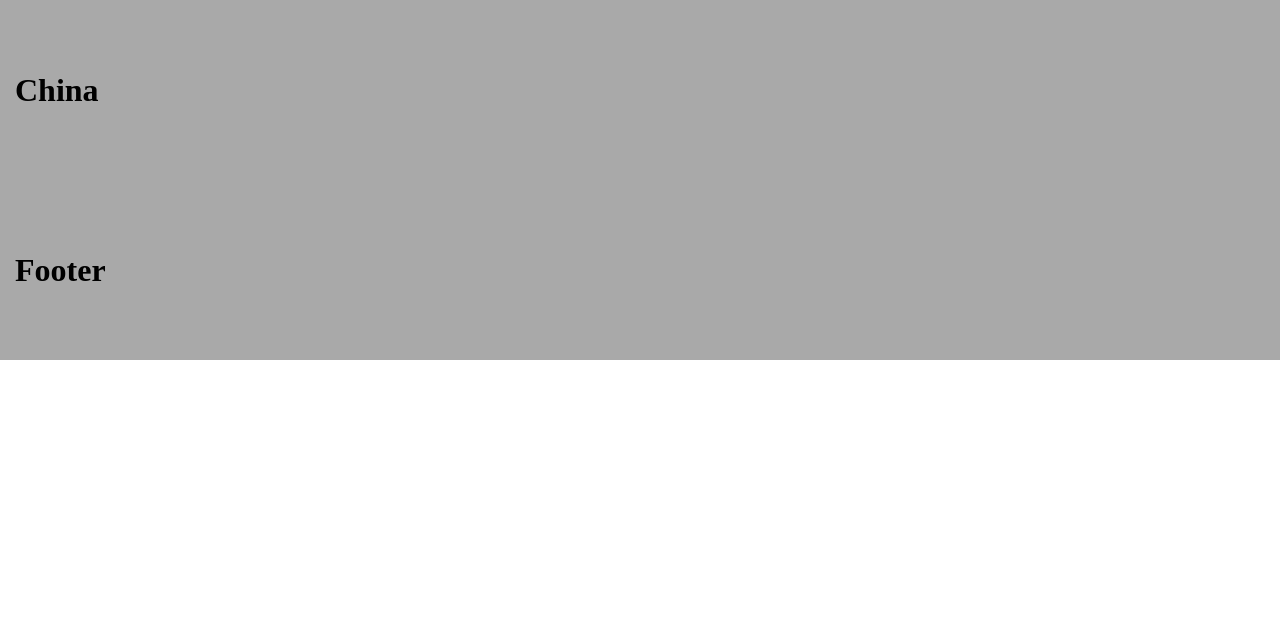
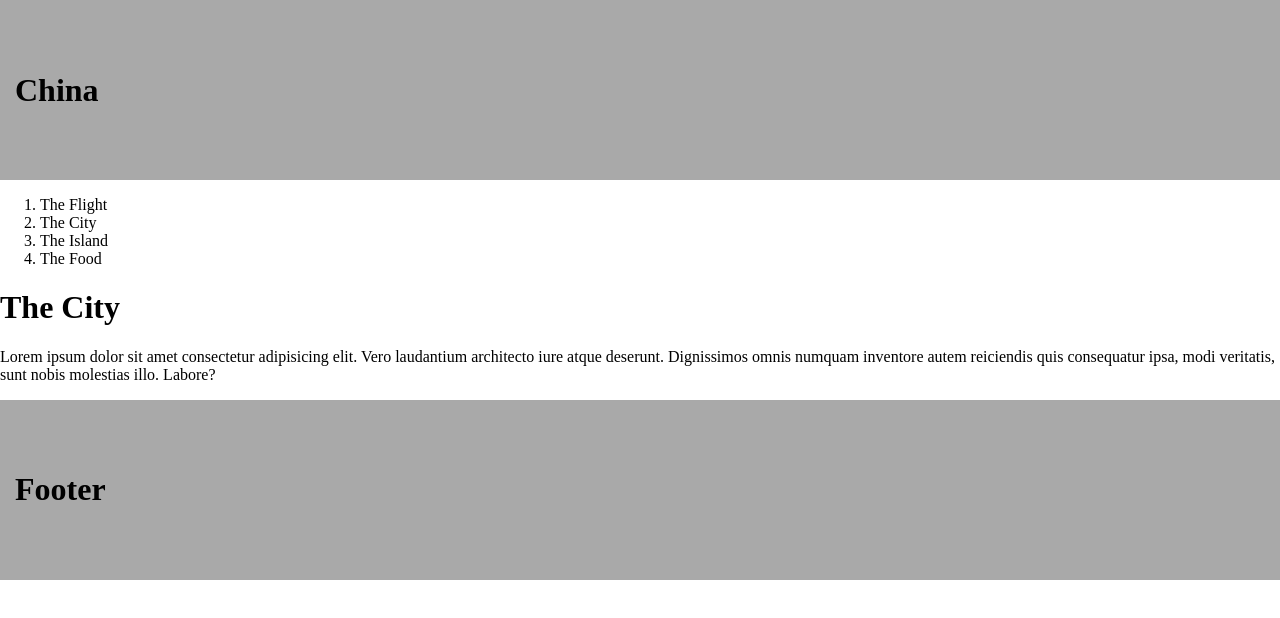
Before and after one commit to hamza-aamir-1/SMIT_Planning_Structure_using_CSS, a plain HTML site: page index.html in a window 1280 px wide. Drawn offline with Linux system fonts and the light colour scheme.

Commit message:
Structure Main Content

```diff
--- a/index.html
+++ b/index.html
@@ -14,6 +14,21 @@
             <h1 class="header-heading">China</h1>
         </header>
 
+        <main id="mainContent">
+            <div class="main-list-box">
+                <ol class="main-list">
+                    <li>The Flight</li>
+                    <li>The City</li>
+                    <li>The Island</li>
+                    <li>The Food</li>
+                </ol>
+            </div>
+            <div class="main-text-box">
+                <h1 class="main-heading">The City</h1>
+                <p class="main-paragraph">Lorem ipsum dolor sit amet consectetur adipisicing elit. Vero laudantium architecto iure atque deserunt. Dignissimos omnis numquam inventore autem reiciendis quis consequatur ipsa, modi veritatis, sunt nobis molestias illo. Labore?</p>
+            </div>
+        </main>
+
         <footer id="footer">
             <h1 class="footer-heading">Footer</h1>
         </footer>
```
